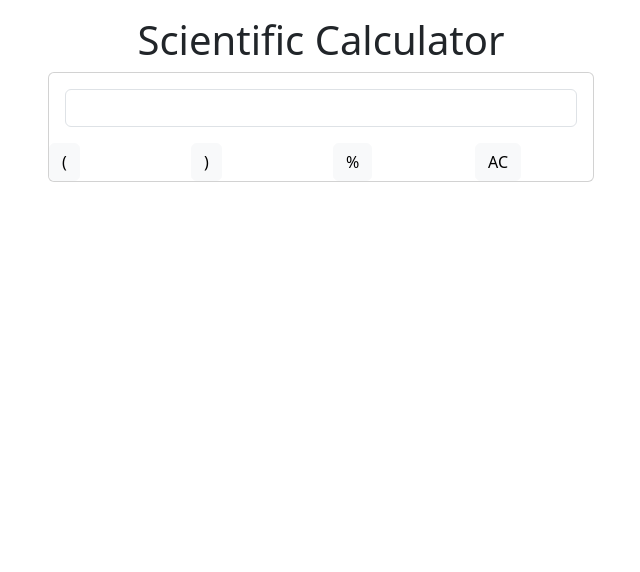
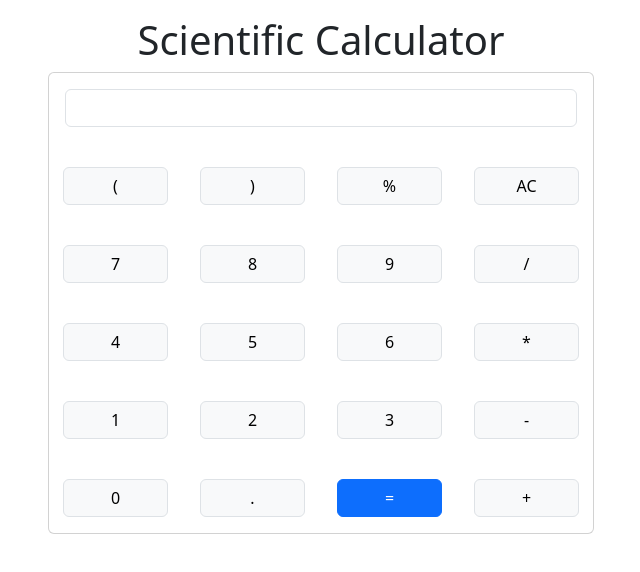
Before and after one commit to aghilvs/Scientific-Calculator, a plain HTML site: page src/index.html in a window 1280 px wide. Shown: the whole page, without its empty margins (319-959 px from the left). Drawn offline with nearby package versions, Linux system fonts and the light colour scheme.

Commit message:
Added the buttons

```diff
--- a/src/index.html
+++ b/src/index.html
@@ -16,11 +16,75 @@
                         <div class="card-body">
                             <input readonly class="form-control" type="text" value="" aria-label="readonly input example" readonly>
                         </div>
-                        <div class="row">
-                            <div class="col-3"><button type="button" class="btn btn-light">(</button></div>
-                            <div class="col-3"><button type="button" class="btn btn-light">)</button></div>
-                            <div class="col-3"><button type="button" class="btn btn-light">%</button></div>
-                            <div class="col-3"><button type="button" class="btn btn-light">AC</button></div>
+                        <div class="row gx-1">
+                            <div class="col-3 p-3">
+                                <button type="button" class="btn btn-light mt-2 border w-100">(</button>
+                            </div>
+                            <div class="col-3 p-3">
+                                <button type="button" class="btn btn-light mt-2 border w-100">)</button>
+                            </div>
+                            <div class="col-3 p-3">
+                                <button type="button" class="btn btn-light mt-2 border w-100">%</button>
+                            </div>
+                            <div class="col-3 p-3">
+                                <button type="button" class="btn btn-light mt-2 border w-100">AC</button>
+                            </div>
+                        </div>
+                        <div class="row gx-1">
+                            <div class="col-3 p-3">
+                                <button type="button" class="btn btn-light mt-2 border w-100">7</button>
+                            </div>
+                            <div class="col-3 p-3">
+                                <button type="button" class="btn btn-light mt-2 border w-100">8</button>
+                            </div>
+                            <div class="col-3 p-3">
+                                <button type="button" class="btn btn-light mt-2 border w-100">9</button>
+                            </div>
+                            <div class="col-3 p-3">
+                                <button type="button" class="btn btn-light mt-2 border w-100">/</button>
+                            </div>
+                        </div>
+                        <div class="row gx-1">
+                            <div class="col-3 p-3">
+                                <button type="button" class="btn btn-light mt-2 border w-100">4</button>
+                            </div>
+                            <div class="col-3 p-3">
+                                <button type="button" class="btn btn-light mt-2 border w-100">5</button>
+                            </div>
+                            <div class="col-3 p-3">
+                                <button type="button" class="btn btn-light mt-2 border w-100">6</button>
+                            </div>
+                            <div class="col-3 p-3">
+                                <button type="button" class="btn btn-light mt-2 border w-100">*</button>
+                            </div>
+                        </div>
+                        <div class="row gx-1">
+                            <div class="col-3 p-3">
+                                <button type="button" class="btn btn-light mt-2 border w-100">1</button>
+                            </div>
+                            <div class="col-3 p-3">
+                                <button type="button" class="btn btn-light mt-2 border w-100">2</button>
+                            </div>
+                            <div class="col-3 p-3">
+                                <button type="button" class="btn btn-light mt-2 border w-100">3</button>
+                            </div>
+                            <div class="col-3 p-3">
+                                <button type="button" class="btn btn-light mt-2 border w-100">-</button>
+                            </div>
+                        </div>
+                        <div class="row gx-1">
+                            <div class="col-3 p-3">
+                                <button type="button" class="btn btn-light mt-2 border w-100">0</button>
+                            </div>
+                            <div class="col-3 p-3">
+                                <button type="button" class="btn btn-light mt-2 border w-100">.</button>
+                            </div>
+                            <div class="col-3 p-3">
+                                <button type="button" class="btn btn-primary border border-primary mt-2 border w-100">=</button>
+                            </div>
+                            <div class="col-3 p-3">
+                                <button type="button" class="btn btn-light mt-2 border w-100">+</button>
+                            </div>
                         </div>
                     </div>
                 </div>
```
